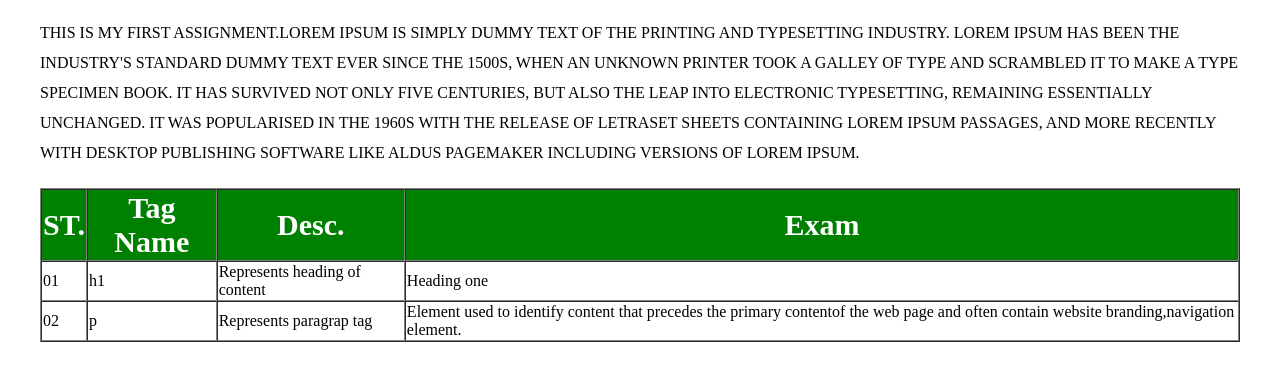
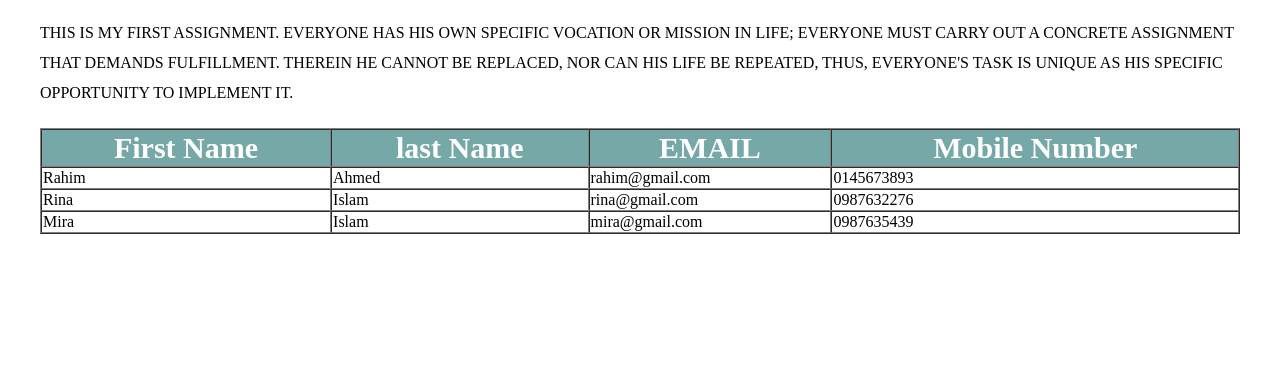
Before and after one commit to Nody21/assignmemt_01, a plain HTML site: page index.html in a window 1280 px wide. Shown: the part 152-532 px from the top of the page. Drawn offline with Linux system fonts and the light colour scheme.

Commit message:
Assignment 01 Version - 01

```diff
--- a/index.html
+++ b/index.html
@@ -4,33 +4,42 @@
 		<link rel="icon" href="images/fav.png">
 		<link rel="stylesheet" href="css/style.css">
 	</head>
-	<body>
+	<body >
 		<div>
 
 		<h2>Hi</h2>
 		<h1>I'm Nody  </h1>
 		<h4><i>Full Stack Web Developer </i></h4>
 
-			<p>This is my first Assignment.Lorem Ipsum is simply dummy text of the printing and typesetting industry. Lorem Ipsum has been the industry's standard dummy text ever since the 1500s, when an unknown printer took a galley of type and scrambled it to make a type specimen book. It has survived not only five centuries, but also the leap into electronic typesetting, remaining essentially unchanged. It was popularised in the 1960s with the release of Letraset sheets containing Lorem Ipsum passages, and more recently with desktop publishing software like Aldus PageMaker including versions of Lorem Ipsum.
+			<p>This is my first Assignment. Everyone has his own specific vocation or mission in life;
+			everyone must carry out a concrete assignment that demands fulfillment. Therein he cannot be replaced,
+			nor can his life be repeated, thus, everyone's task is unique as his specific opportunity to implement it.
 			</p>
 			<table border="1" cellspacing="0" width="100%">
-				<tr style="background-color:green; color:white; font-size: 30px;">
-					<th>ST.</th>
-					<th>Tag Name</th>
-					<th>Desc.</th>
-					<th>Exam</th>
+				<tr style="background-color: #77a8a8; color:white; font-size: 30px;">
+					<th>First Name</th>
+					<th>last Name</th>
+					<th>EMAIL</th>
+					<th>Mobile Number</th>
 				</tr>
 				<tr>
-					<td>01</td>
-					<td>h1</td>
-					<td>Represents heading of content</td>
-					<td>Heading one</td>
+					<td>Rahim</td>
+					<td>Ahmed</td>
+					<td>rahim@gmail.com</td>
+					<td>0145673893</td>
 				</tr>
 				<tr>
-					<td>02</td>
-					<td>p</td>
-					<td>Represents paragrap tag</td>
-					<td>Element used to identify content that precedes the primary contentof the web page and often contain website branding,navigation element. </td>
+					<td>Rina</td>
+					<td>Islam</td>
+					<td>rina@gmail.com </td>
+					<td>0987632276
+				</tr>
+
+				<tr>
+					<td>Mira</td>
+					<td>Islam</td>
+					<td>mira@gmail.com </td>
+					<td>0987635439
 				</tr>
 			</table>
 		</div>
```
